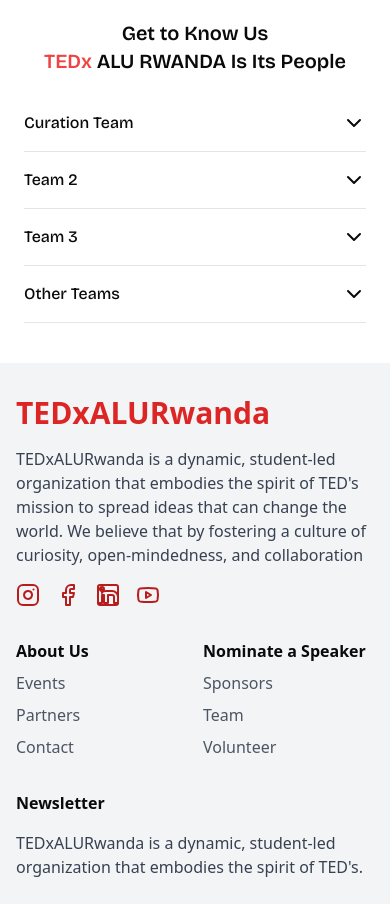
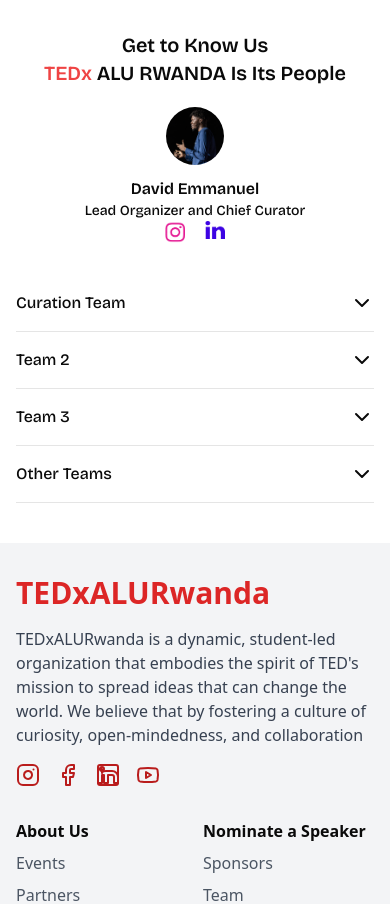
Before and after one commit to tedX-alu/website-v1, a Next.js app: page /about in a window 390 px wide. Shown: the part 2828-3732 px from the top of the page. Built offline with nearby package versions, Linux system fonts and the light colour scheme.

Commit message:
Refactor About and homepage components; update styles and add new profile section

```diff
--- a/app/about/page.tsx
+++ b/app/about/page.tsx
@@ -1,6 +1,7 @@
 import Image from 'next/image';
+import David from '@/public/images/david_emmanuel.png';
 import React from 'react';
-import Muslim from '/public/images/roda.png';
+import Roda from '/public/images/roda.png';
 import { cn } from '@/lib/utils';
 import {
   Accordion,
@@ -13,16 +14,16 @@
 
 const About = () => {
   return (
-    <main className="px-6 pt-5 md:pt-20 font-bricolageGrotesque">
+    <main className="max-w-7xl mx-auto px-4 pt-5 md:pt-20 font-bricolageGrotesque">
       {/* First part */}
-      <section className="flex flex-col gap-4 md:space-x-12 md:flex-row items-center xl:space-x-40 md:justify-center">
+      <section className="flex flex-col gap-4  md:justify-center">
         <div>
-          <h1 className="text-3xl xl:text-7xl font-semibold max-sm:text-center">
+          <h1 className="text-3xl font-semibold max-sm:text-center">
             About <br />
             <span className="text-red-500">TEDX</span> ALURwanda
           </h1>
         </div>
-        <p className={cn('md:w-[500px]')}>
+        <p>
           TEDxALURwanda is an independently organized, University TEDx event at
           the renowned African Leadership University licensed by TED. Since its
           inception in 2019, it has grown to become a flagship event at our
@@ -38,11 +39,11 @@
       {/* Image */}
       <section className=" justify-center flex my-5 md:my-20">
         <Image
-          src={Muslim}
+          src={Roda}
           width={1500}
           height={100}
           alt="roda"
-          className="md:w-2/3 rounded-lg"
+          className=" rounded-lg"
         />
       </section>
       {/* Second part */}
@@ -132,6 +133,15 @@
           </h2>
         </div>
         <div>
+          <Profile
+            imageUrl={'/images/david_emmanuel.png'}
+            alt={'David Emmanuel'}
+            profileName={'David Emmanuel'}
+            profileTitle={'Lead Organizer and Chief Curator'}
+            profileInstagram={'profile.profileInstagram'}
+          />
+        </div>
+        <div>
           <Accordion type="single" collapsible>
             <AccordionItem value="item-1">
               <AccordionTrigger className="md:text-3xl">
--- a/app/page.tsx
+++ b/app/page.tsx
@@ -109,7 +109,7 @@
         </div>
       </section>
       <section className="p-8 my-8">
-        <h2 className="font-bricolageGrotesque mb-5 text-2xl text-center font-semibold ">
+        <h2 className="font-bricolageGrotesque mb-5 text-xl md:text-2xl text-center font-semibold ">
           Highlight from TEDxALURwanda 2023
           <span className="text-red-500"> "What If"</span>
         </h2>
--- a/components/NavBar.tsx
+++ b/components/NavBar.tsx
@@ -1,11 +1,11 @@
-"use client";
-import Image from "next/image";
-import { useRouter, usePathname } from "next/navigation";
-import React from "react";
-import Logo from "/public/images/tedxicon.png";
-import { Button } from "@/components/ui/button";
-import { SheetTrigger, SheetContent, Sheet } from "@/components/ui/sheet";
-import Link from "next/link";
+'use client';
+import Image from 'next/image';
+import { useRouter, usePathname } from 'next/navigation';
+import React from 'react';
+import Logo from '/public/images/tedxicon.png';
+import { Button } from '@/components/ui/button';
+import { SheetTrigger, SheetContent, Sheet } from '@/components/ui/sheet';
+import Link from 'next/link';
 
 export default function Component() {
   const pathname = usePathname();
@@ -13,46 +13,50 @@
     <>
       <header className="fixed top-0 z-50 w-full bg-white shadow-sm dark:bg-gray-950 dark:text-gray-50">
         <div className="container mx-auto flex h-16 items-center px-4 md:px-24 justify-between">
-          <Link className="flex items-center gap-2 text-lg font-semibold" href="/">
-            <Image src={Logo} width={80} alt="logo" /> <span className="text-2xl">ALURwanda</span>
+          <Link
+            className="flex items-center gap-2 text-lg font-semibold"
+            href="/">
+            <Image src={Logo} width={80} alt="logo" />{' '}
+            <span className="text-2xl">ALURwanda</span>
           </Link>
           <nav className="hidden lg:flex items-center gap-10">
             <Link
               className={`relative before:absolute before:-bottom-1 before:left-0 before:h-[2px] before:w-0 before:bg-gray-900 before:transition-all before:duration-300 hover:before:w-full dark:before:bg-gray-50 ${
-                pathname === "/" ? "text-red-500" : "text-gray-800 hover:text-red-500"
+                pathname === '/'
+                  ? 'text-red-500'
+                  : 'text-gray-800 hover:text-red-500'
               }`}
-              href="/"
-            >
+              href="/">
               Home
             </Link>
             <Link
               className="relative before:absolute before:-bottom-1 before:left-0 before:h-[2px] before:w-0 before:bg-gray-900 before:transition-all before:duration-300 hover:before:w-full dark:before:bg-gray-50"
-              href="/about"
-            >
+              href="/about">
               About
             </Link>
             <Link
               className="relative before:absolute before:-bottom-1 before:left-0 before:h-[2px] before:w-0 before:bg-gray-900 before:transition-all before:duration-300 hover:before:w-full dark:before:bg-gray-50"
-              href="/events"
-            >
+              href="/events">
               Events
             </Link>
             <Link
               className="relative before:absolute before:-bottom-1 before:left-0 before:h-[2px] before:w-0 before:bg-gray-900 before:transition-all before:duration-300 hover:before:w-full dark:before:bg-gray-50"
-              href="/partners"
-            >
+              href="/partners">
               Partners
             </Link>
             <Link
               className="relative before:absolute before:-bottom-1 before:left-0 before:h-[2px] before:w-0 before:bg-gray-900 before:transition-all before:duration-300 hover:before:w-full dark:before:bg-gray-50"
-              href="/contact"
-            >
+              href="/contact">
               Contact
             </Link>
           </nav>
           <div className="hidden lg:flex items-center">
-            <Button className="ml-auto" size="sm" variant="default">
-              Buy Ticket
+            <Button className="ml-auto" size="sm" variant="default" asChild>
+              <Link
+                href={'https://tedxalurwanda.sinc.events/tedxalurwa_570'}
+                target="_blank">
+                Buy Ticket
+              </Link>
             </Button>
           </div>
           <div className="lg:hidden flex items-center gap-4">
@@ -67,27 +71,38 @@
                 <div className="grid gap-4 p-6">
                   <Link
                     className={`flex items-center justify-between gap-2 text-lg font-semibold ${
-                      pathname === "/" ? "text-red-500" : "text-gray-800 hover:text-red-500 cursor-pointer"
+                      pathname === '/'
+                        ? 'text-red-500'
+                        : 'text-gray-800 hover:text-red-500 cursor-pointer'
                     }`}
-                    href="#"
-                  >
+                    href="#">
                     Home
                     <ChevronRightIcon className="h-5 w-5" />
                   </Link>
-                  <Link className="flex items-center justify-between gap-2 text-lg font-semibold" href="/about">
+                  <Link
+                    className="flex items-center justify-between gap-2 text-lg font-semibold"
+                    href="/about">
                     About
                     <ChevronRightIcon className="h-5 w-5" />
                   </Link>
-                  <Link className="flex items-center justify-between gap-2 text-lg font-semibold" href="/events">
+                  <Link
+                    className="flex items-center justify-between gap-2 text-lg font-semibold"
+                    href="/events">
                     Events
                     <ChevronRightIcon className="h-5 w-5" />
                   </Link>
-                  <Link className="flex items-center justify-between gap-2 text-lg font-semibold" href="/">
+                  <Link
+                    className="flex items-center justify-between gap-2 text-lg font-semibold"
+                    href="/">
                     Contact
                     <ChevronRightIcon className="h-5 w-5" />
                   </Link>
                   <Button className="lg:hidden" size="sm" variant="outline">
-                    Buy Ticket
+                    <Link
+                      href={'https://tedxalurwanda.sinc.events/tedxalurwa_570'}
+                      target="_blank">
+                      Buy Ticket
+                    </Link>
                   </Button>
                 </div>
               </SheetContent>
@@ -112,8 +127,7 @@
       stroke="currentColor"
       strokeWidth="2"
       strokeLinecap="round"
-      strokeLinejoin="round"
-    >
+      strokeLinejoin="round">
       <line x1="4" x2="20" y1="12" y2="12" />
       <line x1="4" x2="20" y1="6" y2="6" />
       <line x1="4" x2="20" y1="18" y2="18" />
@@ -133,8 +147,7 @@
       stroke="currentColor"
       strokeWidth="2"
       strokeLinecap="round"
-      strokeLinejoin="round"
-    >
+      strokeLinejoin="round">
       <path d="m9 18 6-6-6-6" />
     </svg>
   );
```
Also changed, not shown: public/images/david_emmanuel.png (renamed from public/images/speaker.png).
